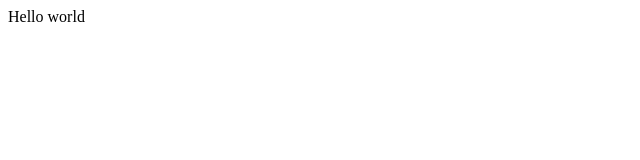
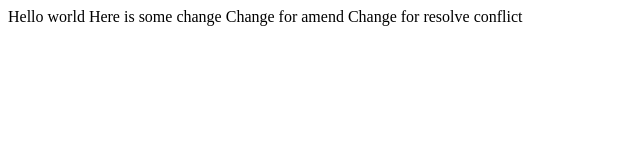
Before and after one commit to AndriiTomashevsky/Working-With-Git-In-VisualStudio, a plain HTML site: page WorkingWithGitInVisualStudio/Index.html in a window 1280 px wide. Shown: the whole page, without its empty margins (0-640 px from the left). Drawn offline with Linux system fonts and the light colour scheme.

Commit message:
Commit for amend

```diff
--- a/WorkingWithGitInVisualStudio/Index.html
+++ b/WorkingWithGitInVisualStudio/Index.html
@@ -6,5 +6,11 @@
 </head>
 <body>
 	Hello world
+
+	Here is some change
+
+	Change for amend
+
+	Change for resolve conflict
 </body>
 </html>
```
